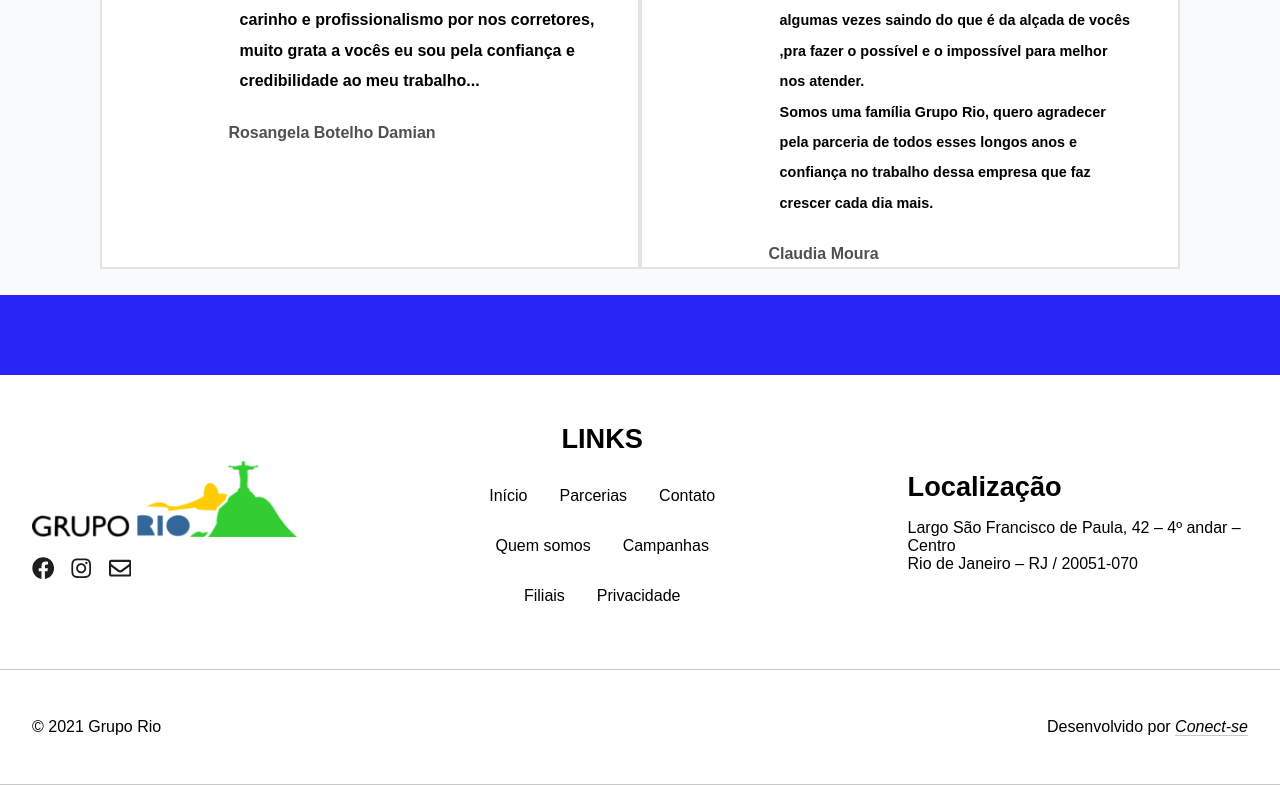
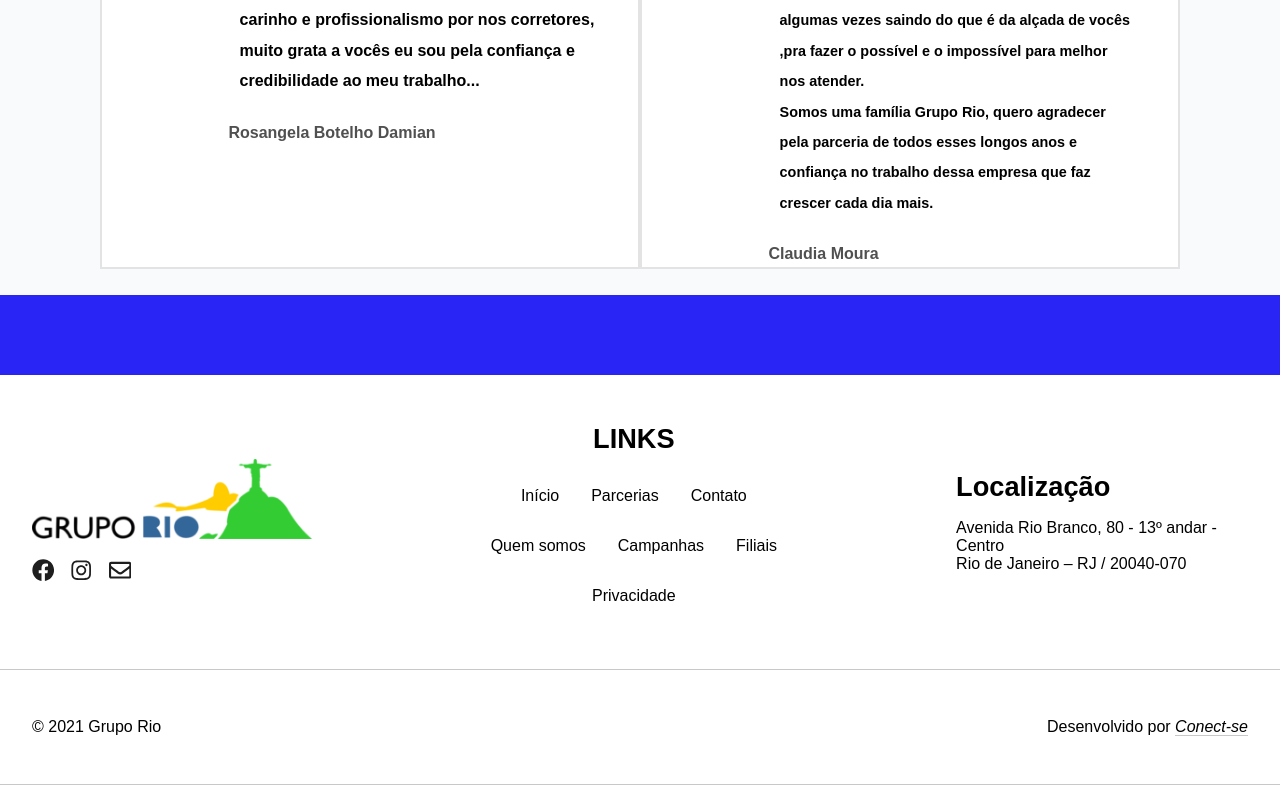
Before and after one commit to tiago0051/grupo-rio, a Next.js app: page / in a window 1280 px wide. Shown: the part 4038-4823 px from the top of the page. Built offline with nearby package versions, Linux system fonts and the light colour scheme.

Commit message:
Alteração do endereço

```diff
--- a/src/components/Footer/index.tsx
+++ b/src/components/Footer/index.tsx
@@ -33,7 +33,7 @@ export default function Footer(){
                 <div className="coluna">
                     <div id='endereco'>
                         <h3>Localização</h3>
-                        <p>Largo São Francisco de Paula, 42 – 4º andar – Centro<br/>Rio de Janeiro – RJ / 20051-070</p>
+                        <p>Avenida Rio Branco, 80 - 13º andar - Centro<br/>Rio de Janeiro – RJ / 20040-070</p>
                     </div>
                 </div>
             </div>
```
